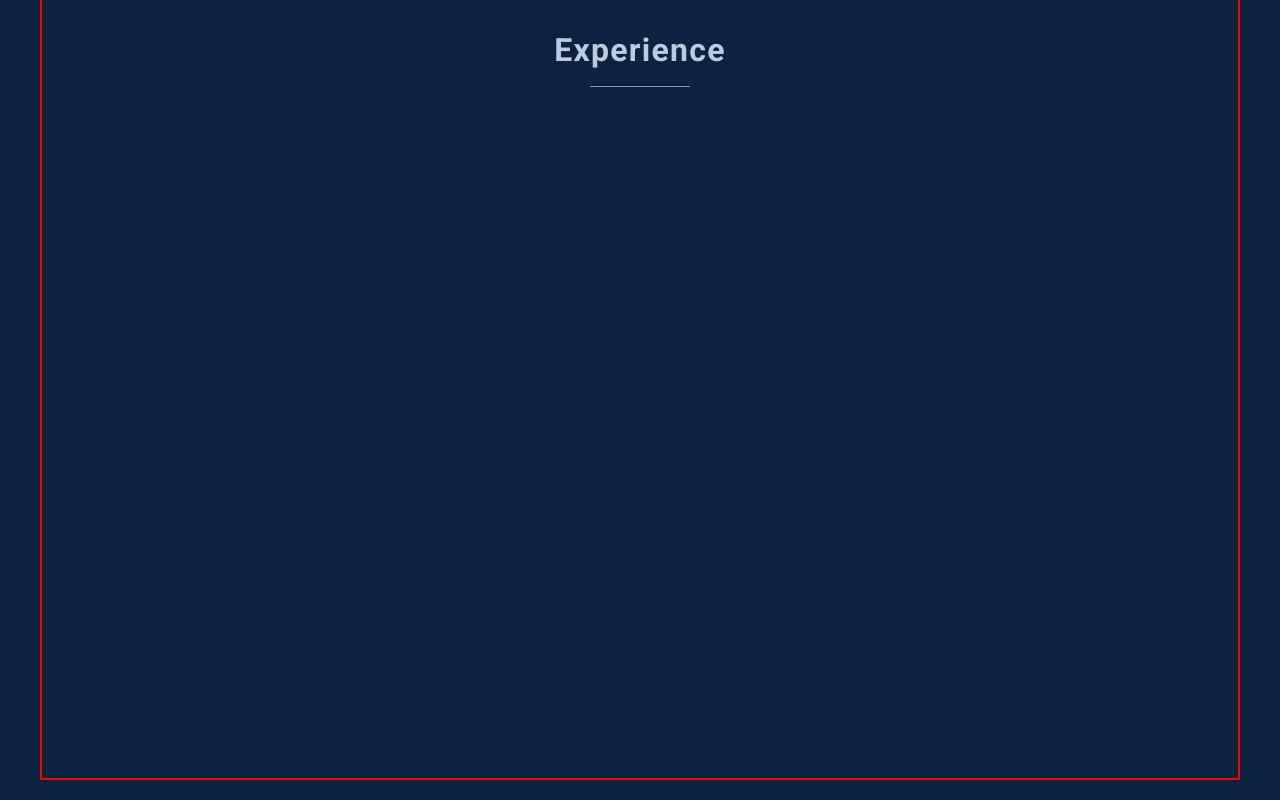
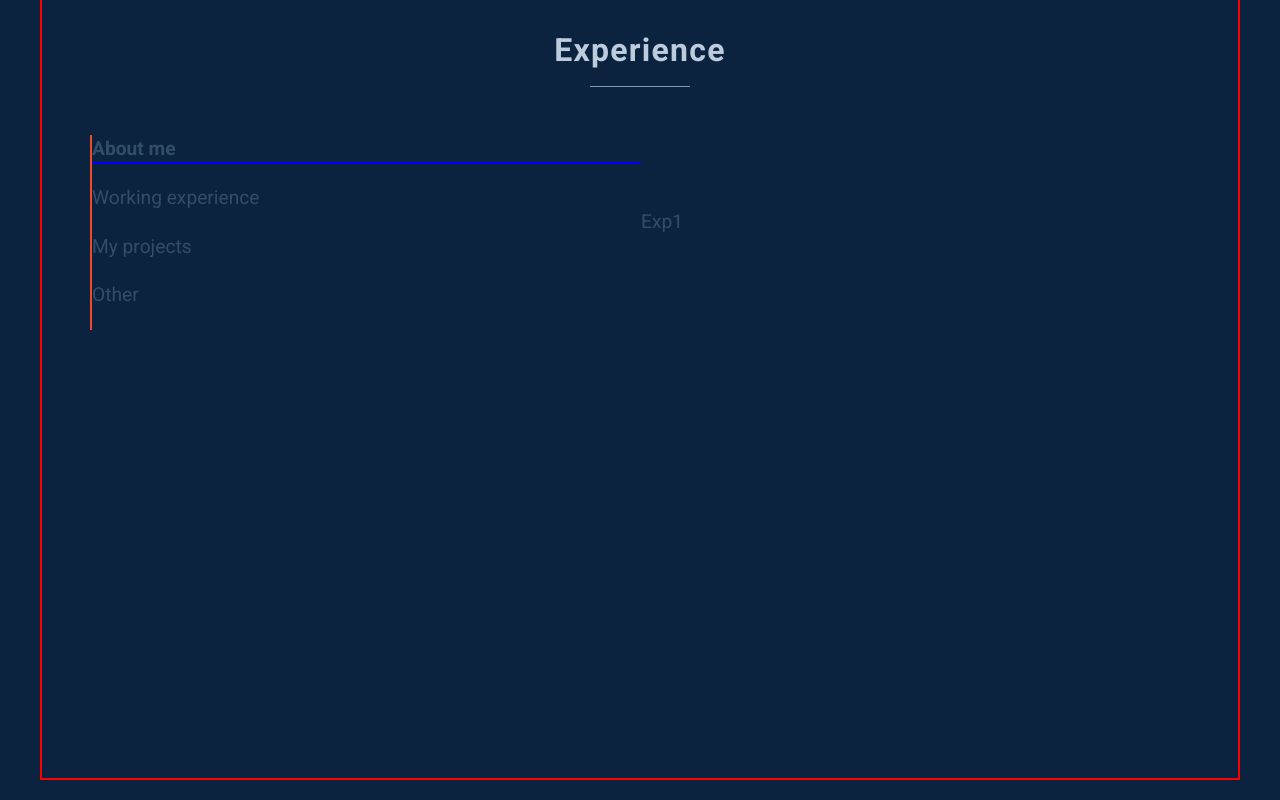
Before and after one commit to mdcodelab/mern-portofolio, a React (Create React App) app: page / in a window 1280 px wide. Shown: the part 820-1620 px from the top of the page. Built offline with nearby package versions, Linux system fonts and the light colour scheme; a web font is replaced by a local one.

Commit message:
Experience functionality

```diff
--- a/src/components/Project.js
+++ b/src/components/Project.js
@@ -91,7 +91,7 @@ const Wrapper = styled.div`
   .right {
     width: 50%;
     height: 100%;
-    padding: 1rem;
+    padding: 1.5rem;
   }
 
   .video {
--- a/src/data.js
+++ b/src/data.js
@@ -120,7 +120,7 @@ export const data = [
     urlGit: "https://github.com/mdcodelab/gatsby-recipes-app",
     description:
       "This website aims to provide users with a user-friendly platform for discovering, and managing culinary recipes. Key features include: intuitive interface, efficient categorization, detailed ingredients and cooking instructions, responsiveness and mobile support.",
-    tech: ["GATSBY", "REACT", "GRAPHQL", "STYLED-COMPONENTS", "CONTENTFUL"],
+    tech: ["GATSBY", "GRAPHQL", "STYLED-COMPONENTS", "CONTENTFUL"],
     icon_1: <FaGithub></FaGithub>,
     icon_2: <AiFillEye></AiFillEye>,
   },
--- a/src/pages/Experience.js
+++ b/src/pages/Experience.js
@@ -1,24 +1,82 @@
-import React from 'react';
-import styled from "styled-components"
+import React from "react";
+import styled from "styled-components";
 
 const Experience = () => {
+  const [activeIndex, setActiveIndex] = React.useState(0);
+
+  function handleClick(index) {
+    setActiveIndex(index === activeIndex ? -1 : index);
+  }
+
   return (
     <Wrapper
-      className="page-100 about-container section__center"id="experience">
+      className="page-100 about-container section__center"
+      id="experience"
+    >
       <h2 className="title">Experience</h2>
       <hr style={{ width: "100px", margin: "1rem auto" }}></hr>
       <div className="experience__container">
         <div className="items">
-
+          <div
+            className={`item item__1 ${activeIndex === 0 ? "active" : ""}`}
+            onClick={() => handleClick(0)}
+          >
+            <p>About me</p>
+          </div>
+          <div
+            className={`item item__2 ${activeIndex === 1 ? "active" : ""}`}
+            onClick={() => handleClick(1)}
+          >
+            <p>Working experience</p>
+          </div>
+          <div
+            className={`item item__3 ${activeIndex === 2 ? "active" : ""}`}
+            onClick={() => handleClick(2)}
+          >
+            <p>My projects</p>
+          </div>
+          <div
+            className={`item item__4 ${activeIndex === 3 ? "active" : ""}`}
+            onClick={() => handleClick(3)}
+          >
+            <p>Other</p>
+          </div>
         </div>
         <div className="explanations">
-
+          <div
+            className={`explanation explanations__1 ${
+              activeIndex === 0 ? "active" : "inactive"
+            }`}
+          >
+            <p>Exp1</p>
+          </div>
+          <div
+            className={`explanation explanations__2 ${
+              activeIndex === 1 ? "active" : "inactive"
+            }`}
+          >
+            <p>Exp2</p>
+          </div>
+          <div
+            className={`explanation explanations__3 ${
+              activeIndex === 2 ? "active" : "inactive"
+            }`}
+          >
+            <p>Exp3</p>
+          </div>
+          <div
+            className={`explanation explanations__4 ${
+              activeIndex === 3 ? "active" : "inactive"
+            }`}
+          >
+            <p>Exp4</p>
           </div>
         </div>
         <div className="cover"></div>
+      </div>
     </Wrapper>
   );
-}
+};
 
 const Wrapper = styled.div`
   max-width: 1200px;
@@ -27,9 +85,48 @@ padding: 3rem;
   border: 2px solid red;
 
   .experience__container {
-
+    display: flex;
+    align-items: center;
+    margin-top: 3rem;
+    border-left: 2px solid var(--clr-red-light-2);
   }
 
+  .items {
+    flex: 1;
+    cursor: pointer;
+
+    .item {
+      cursor: pointer;
+      color: var(--clr-grey-6);
+      position: relative;
+
+      &.active {
+        font-weight: bold; /* Add your styling for the active state */
+        &:after {
+          content: "";
+          position: absolute;
+          bottom: 0;
+          left: 0;
+          width: 100%;
+          height: 2px; /* Height of the bottom border */
+          background-color: blue; /* Your desired color for the bottom border */
+        }
+      }
+    }
+  }
+
+  .explanations {
+    flex: 1;
+
+    .explanation {
+      &.active {
+        display: block;
+      }
+      &.inactive {
+        display: none;
+      }
+    }
+  }
 `;
 
 export default Experience;
--- a/src/pages/Home.js
+++ b/src/pages/Home.js
@@ -1,6 +1,9 @@
 import React from 'react';
 import styled from "styled-components";
 import { useGlobalContext } from '../useContext';
+
+//iconsimport { FaNodeJs } from "react-icons/fa";
+
 
 const Home = () => {
   const {isSidebar}=useGlobalContext();
```
Lines whose indentation alone changed are shown as unchanged.
